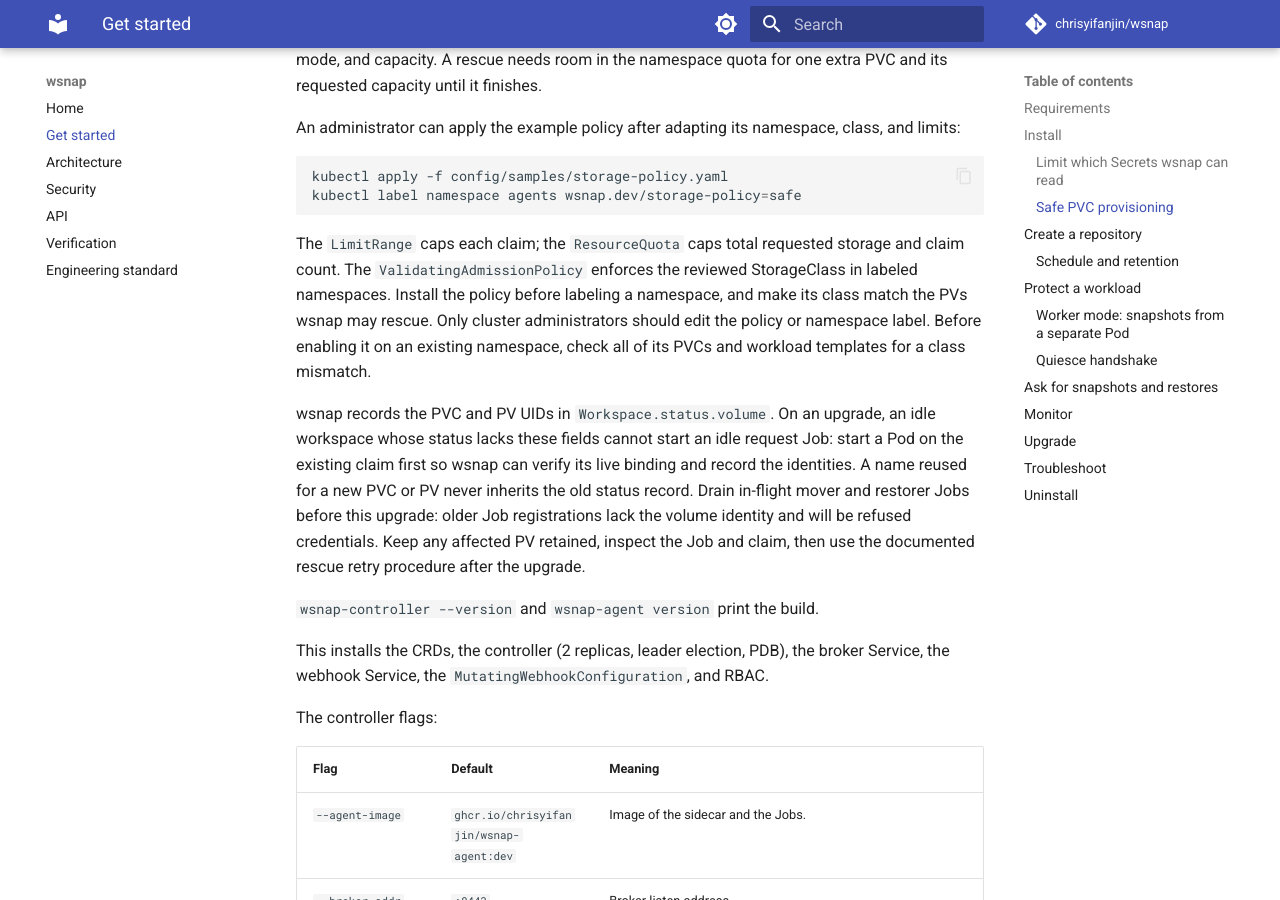
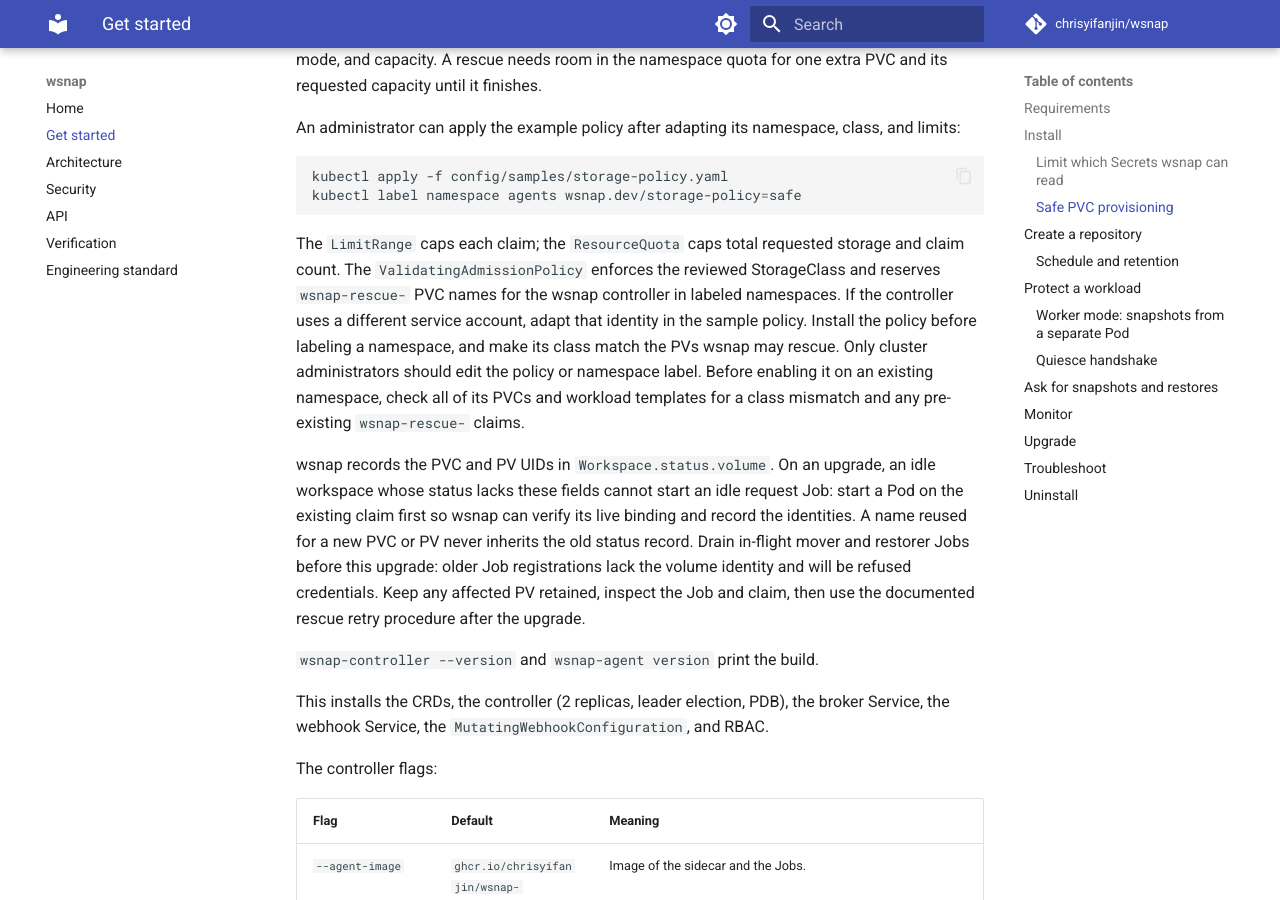
Before and after one commit to chrisyifanjin/wsnap, an MkDocs documentation site: the page built from docs/operations.md, in a window 1280 px wide and 900 px high, scrolled down 1466 px. Built offline with MkDocs 1.6.1 and Material for MkDocs 9.7.7, drawn with Linux system fonts in a browser that asks for light colours; comment, search, counter and statistics services are not loaded.

Commit message:
Reserve rescue PVC names for the controller in the sample policy

```diff
--- a/docs/operations.md
+++ b/docs/operations.md
@@ -75,11 +75,14 @@ kubectl label namespace agents wsnap.dev/storage-policy=safe
 
 The `LimitRange` caps each claim; the `ResourceQuota` caps total requested
 storage and claim count. The `ValidatingAdmissionPolicy` enforces the
-reviewed StorageClass in labeled namespaces. Install the policy before
+reviewed StorageClass and reserves `wsnap-rescue-` PVC names for the wsnap
+controller in labeled namespaces. If the controller uses a different service
+account, adapt that identity in the sample policy. Install the policy before
 labeling a namespace, and make its class match the PVs wsnap may rescue.
 Only cluster administrators should edit the policy or namespace label.
 Before enabling it on an existing namespace, check all of its PVCs and
-workload templates for a class mismatch.
+workload templates for a class mismatch and any pre-existing
+`wsnap-rescue-` claims.
 
 wsnap records the PVC and PV UIDs in `Workspace.status.volume`. On an
 upgrade, an idle workspace whose status lacks these fields cannot start an
```
Also changed, not shown: 2 other files.
